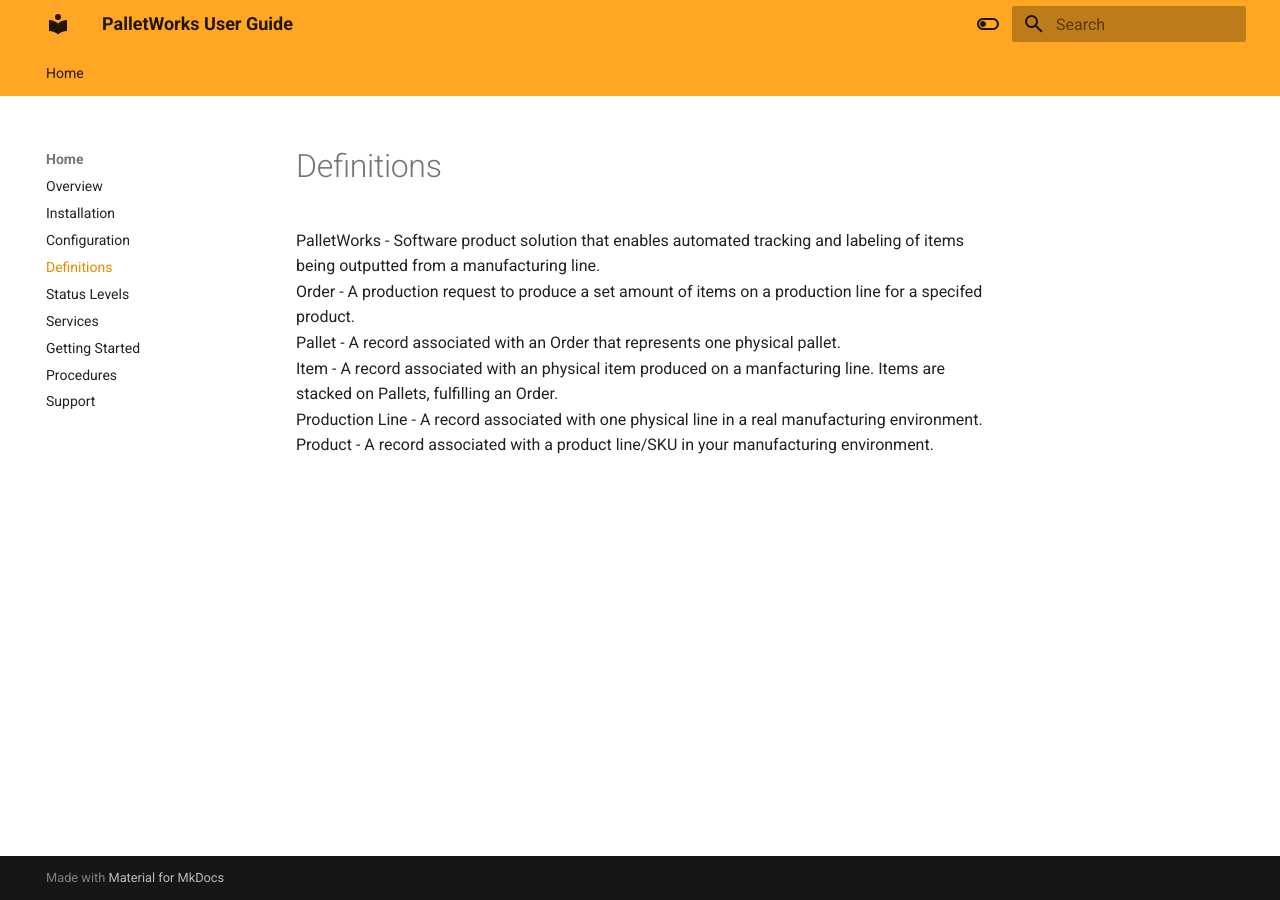
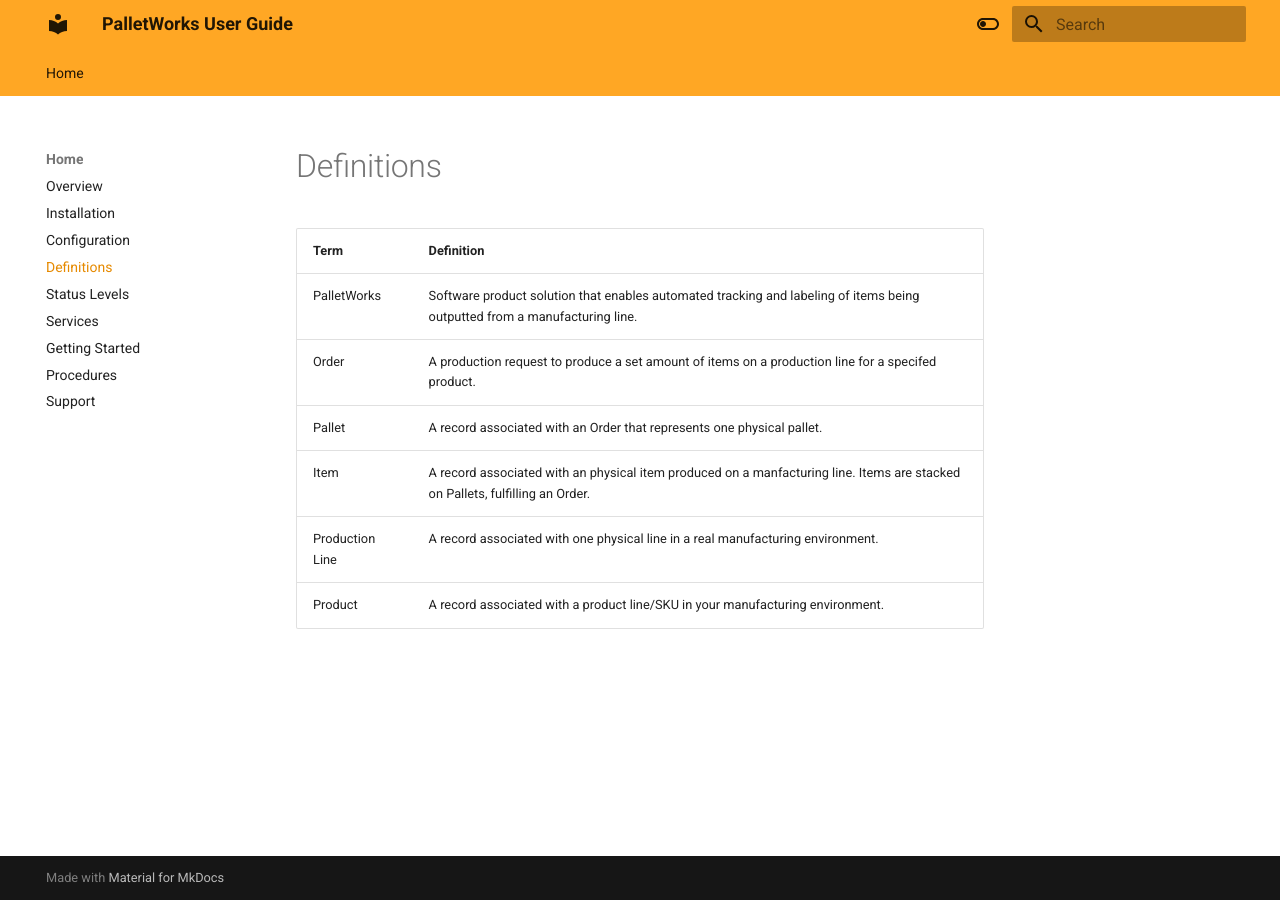
Before and after one commit to cybertrol-engineering/CE.PalletWorks.Documentation, an MkDocs documentation site: the page built from docs/definitions.md, in a window 1280 px wide. Built offline with MkDocs 1.6.1 and Material for MkDocs 9.7.7, drawn with Linux system fonts in a browser that asks for light colours.

Commit message:
Added table

```diff
--- a/docs/definitions.md
+++ b/docs/definitions.md
@@ -1,7 +1,9 @@
 
-PalletWorks - Software product solution that enables automated tracking and labeling of items being outputted from a manufacturing line.<br>
-Order - A production request to produce a set amount of items on a production line for a specifed product.<br>
-Pallet - A record associated with an Order that represents one physical pallet.<br>
-Item - A record associated with an physical item produced on a manfacturing line. Items are stacked on Pallets, fulfilling an Order.<br>
-Production Line - A record associated with one physical line in a real manufacturing environment.<br>
-Product - A record associated with a product line/SKU in your manufacturing environment.
+| Term  | Definition             |
+| ------- |------------------------|
+| PalletWorks | Software product solution that enables automated tracking and labeling of items being outputted from a manufacturing line. |
+| Order | A production request to produce a set amount of items on a production line for a specifed product. |
+| Pallet | A record associated with an Order that represents one physical pallet. |
+| Item | A record associated with an physical item produced on a manfacturing line. Items are stacked on Pallets, fulfilling an Order. |
+| Production Line | A record associated with one physical line in a real manufacturing environment. |
+| Product | A record associated with a product line/SKU in your manufacturing environment. |
```
Also changed, not shown: docs/configuration.md (+1 -1 lines).
